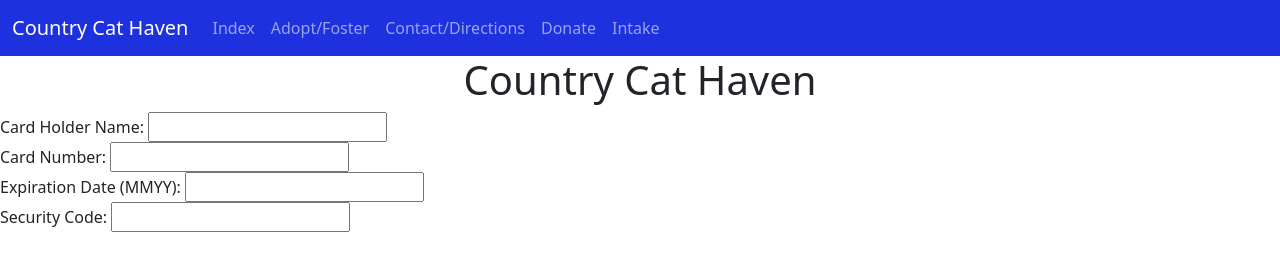
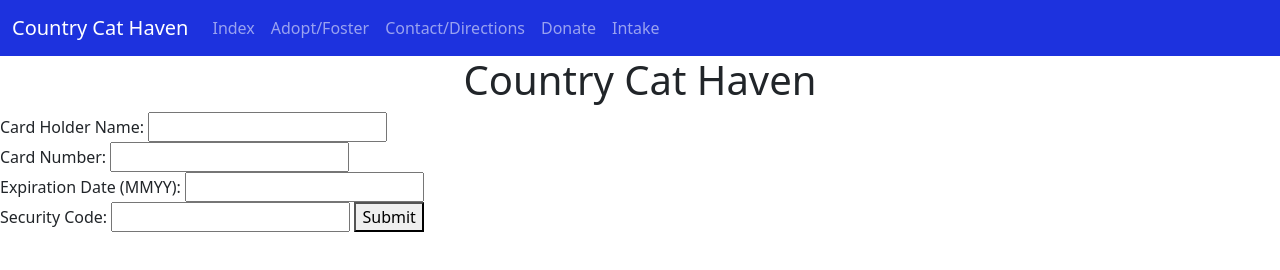
Before and after one commit to mcktol7/mcktol7.github.io, a plain HTML site: page donate.html in a window 1280 px wide. Drawn offline with nearby package versions, Linux system fonts and the light colour scheme.

Commit message:
Update donate.html

```diff
--- a/donate.html
+++ b/donate.html
@@ -33,6 +33,9 @@
 		<br>
 		Security Code:
 		<input type="number">
+		<button type="submit">
+			Submit
+		</button>
 	</form>
 </body>
 </html>
```
